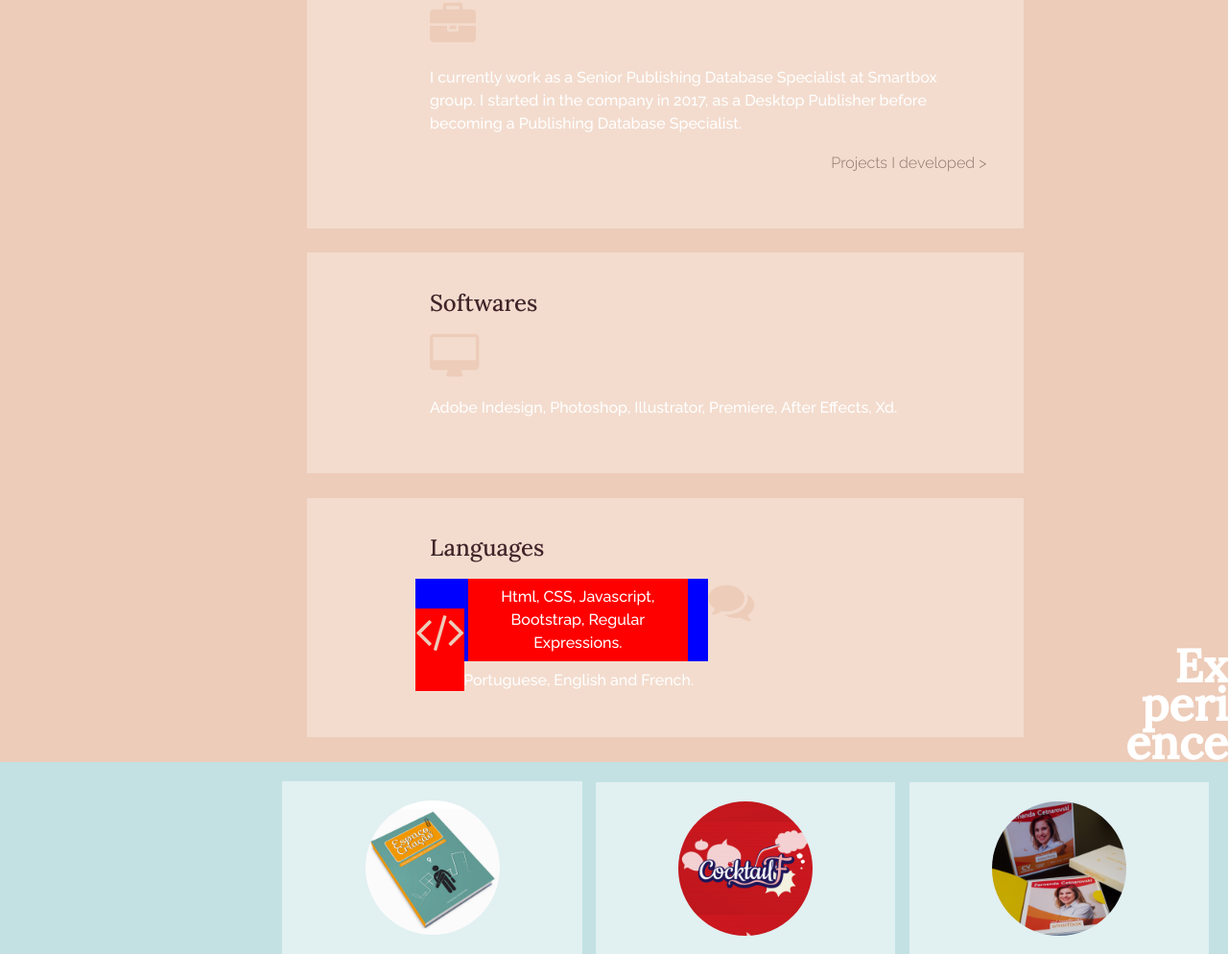
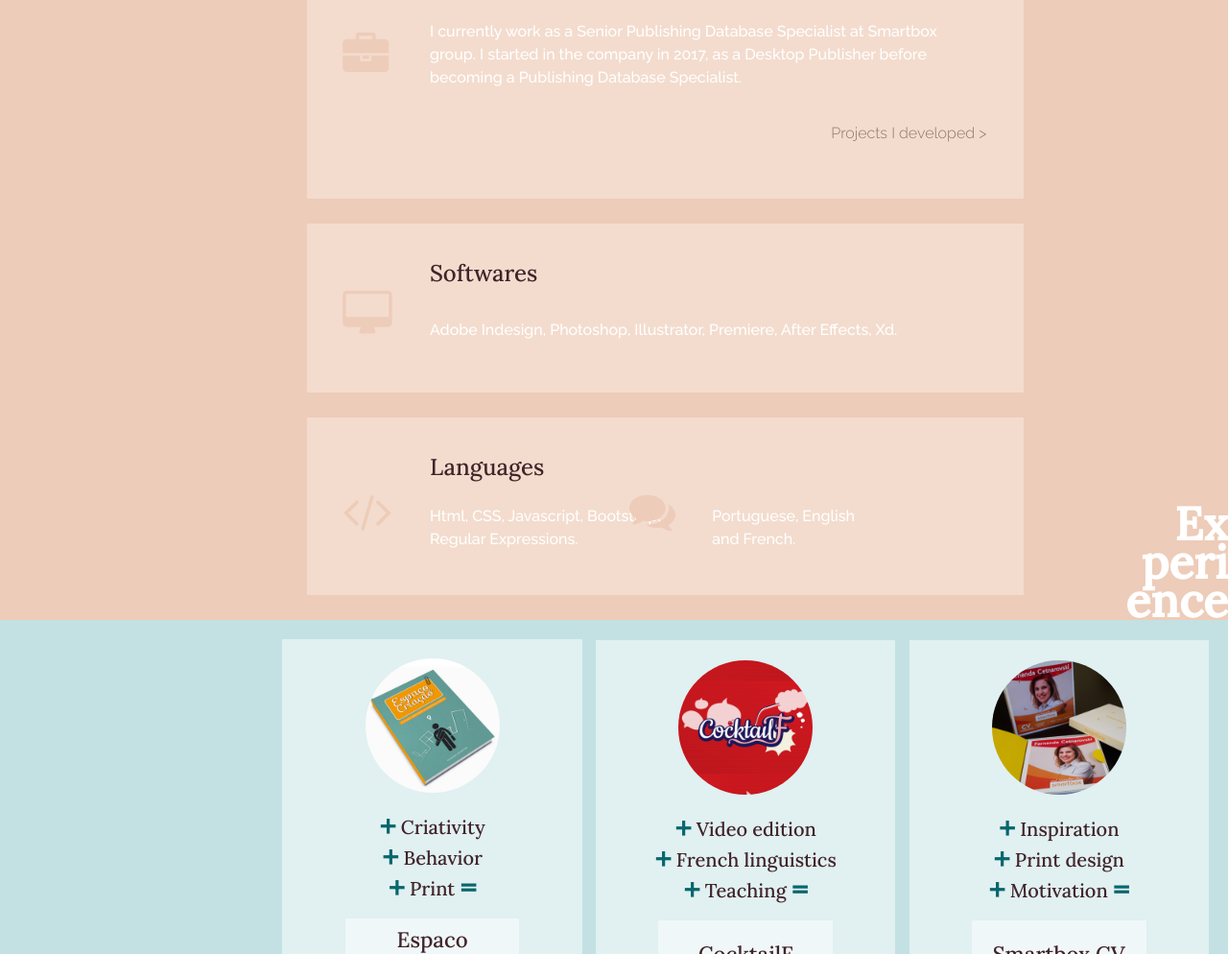
Before and after one commit to Code-Institute-Submissions/portfolio-16, a plain HTML site: page index.html in a window 1280 px wide. Shown: the part 907-1901 px from the top of the page at 96% size. Drawn offline with nearby package versions, Linux system fonts and the light colour scheme.

Commit message:
sunday update

```diff
--- a/assets/style.css
+++ b/assets/style.css
@@ -143,28 +143,18 @@ h1>span{ /* for && */
 .experience-item i{
     color: #EDCCB9;
     font-size: 300%;
-    /*position: absolute;
-    left: 7%;
-    top: 40%;*/
+    position: absolute;
+    left: 5%;
+    top: 40%;
 }
 
 .right-icons{
-    left: 55% !important;
+    left: 45% !important;
 }
 
-.test {
-    background-color: red;
+.experience-text {
     display: inline-block;
-    text-align: center;
     padding: 0;
-    margin: 0;
-    height: 100%;
-}
-
-.test2 {
-  background-color: blue;
-  padding: 0;
-  margin: 0;
 }
 
 /* ----------------------------------------------------------------------------------------------------- I like doing */
--- a/index.html
+++ b/index.html
@@ -14,6 +14,7 @@
 	<script src="https://stackpath.bootstrapcdn.com/bootstrap/4.4.1/js/bootstrap.min.js"
 		integrity="sha384-wfSDF2E50Y2D1uUdj0O3uMBJnjuUD4Ih7YwaYd1iqfktj0Uod8GCExl3Og8ifwB6" crossorigin="anonymous">
 	</script>
+	<meta name="viewport" content="width=device-width, initial-scale=1">
 	<link rel="stylesheet" href="https://maxcdn.bootstrapcdn.com/font-awesome/4.7.0/css/font-awesome.min.css"
 		type="text/css" />
 	<link rel="stylesheet" href="assets/style.css">
@@ -54,40 +55,38 @@
 	<section id="experience">
 
 		<div class="row no-gutters">
-			<div class="experience-background">
+			<div class="col-12 experience-background">
 
 				<div class="experience-item col-10 offset-1 col-lg-7 offset-lg-3">
 					<h3>Smartbox Group</h3>
+                    <div class="experience-text">
 					<i class="fa fa-briefcase d-none d-lg-block" aria-hidden="true"></i>
 					<p>I currently work as a Senior Publishing
 						Database Specialist at Smartbox group.
 						I started in the company in 2017, as a Desktop Publisher before becoming a
 						Publishing Database Specialist.</p>
+                    </div>
 					<p class="text-right"><span><a href="#">Projects I developed ></a></span></p>
 				</div>
 				<div class="experience-item col-10 offset-1 col-lg-7 offset-lg-3">
 					<h3>Softwares</h3>
+                    <div class="experience-text">
 					<i class="fa fa-desktop d-none d-lg-block" aria-hidden="true"></i>
 					<p>Adobe Indesign, Photoshop, Illustrator,
 						Premiere, After Effects, Xd.</p>
+                    </div>
 				</div>
 				<div class="experience-item col-10 offset-1 col-lg-7 offset-lg-3">
 					<h3>Languages</h3>
-					<div class="row">
+                    <i class="fa fa-code"></i>
+                    <div class="col-12 col-lg-5 experience-text">
+                        <p>Html, CSS, Javascript, Bootstrap,<br>Regular Expressions.</p>
+                    </div>
+                    <i class="fa fa-comments right-icons"></i>
+                    <div class="col-12 col-lg-4 offset-lg-1 experience-text">
 
-						<div class="col col-lg-6 test2">
-							<div class="col-2 test">
-								<i class="fa fa-code"></i>
-							</div>
-							<div class="col-9 test">
-								<p>Html, CSS, Javascript, Bootstrap, Regular Expressions.</p>
-							</div>
-						</div>
-						<i class="fa fa-comments right-icons d-none d-lg-block"></i>
-						<div class="col-12 col-lg-6 text-left text-lg-right">
-							<p>Portuguese, English and French.</p>
-						</div>
-					</div>
+                        <p>Portuguese, English<br>and French.</p>
+                    </div>
 				</div>
 
 				<div class="title-right">
```
